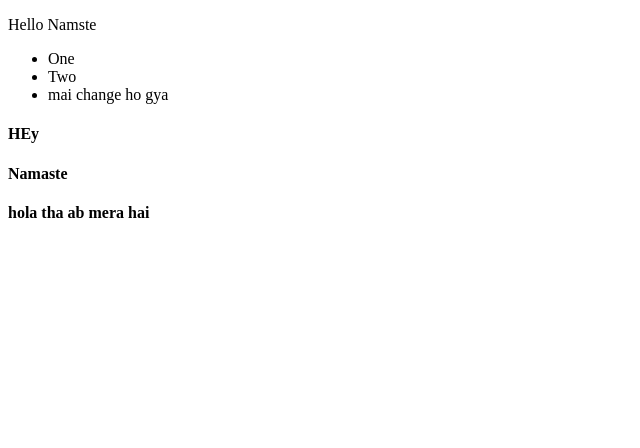
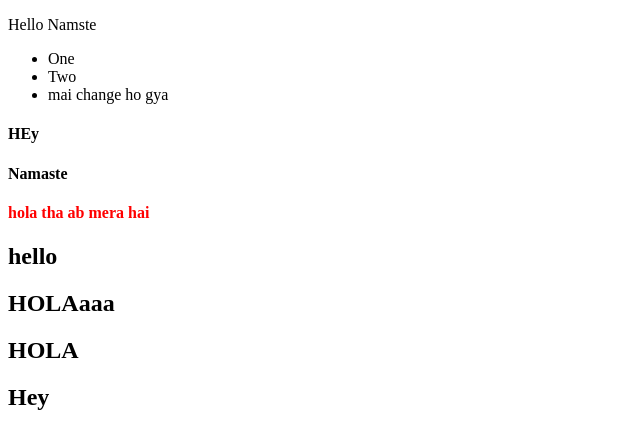
Before and after one commit to cmrohityadav/JAVASCRIPT-lec, a plain HTML site: page 12_DOM/02_domMethod.html in a window 1280 px wide. Shown: the whole page, without its empty margins (0-640 px from the left). Drawn offline with Linux system fonts and the light colour scheme.

Commit message:
Dom manupulation

```diff
--- a/12_DOM/02_domMethod.html
+++ b/12_DOM/02_domMethod.html
@@ -24,7 +24,11 @@
     <h4>Namaste</h4>
     <h4>hola</h4>
 
-
+    <!-- Query Selector -->
+    <h2>hello</h2>
+    <h2 class="classs">HOLAaaa</h2>
+    <h2 class="classs">HOLA</h2>
+    <h2 id="ids">Hey</h2>
 
 
 
@@ -55,8 +59,18 @@
         console.log(var3[1].innerText);
         console.log(var3[2].innerText);
         var3[2].innerText="hola tha ab mera hai"
+        var3[2].style.color="red"
 
 
+
+
+        // Query Selector
+        let var4=document.querySelector(".classs");
+        console.log(var4);
+        var4.className="naam change kr diya class ka";
+        var4.classList=" hi  bye hum";
+        var4.setAttribute("id","js");
+        var4.setAttribute("title","Rohit bhai");
 
     </script>
 </body>
```
